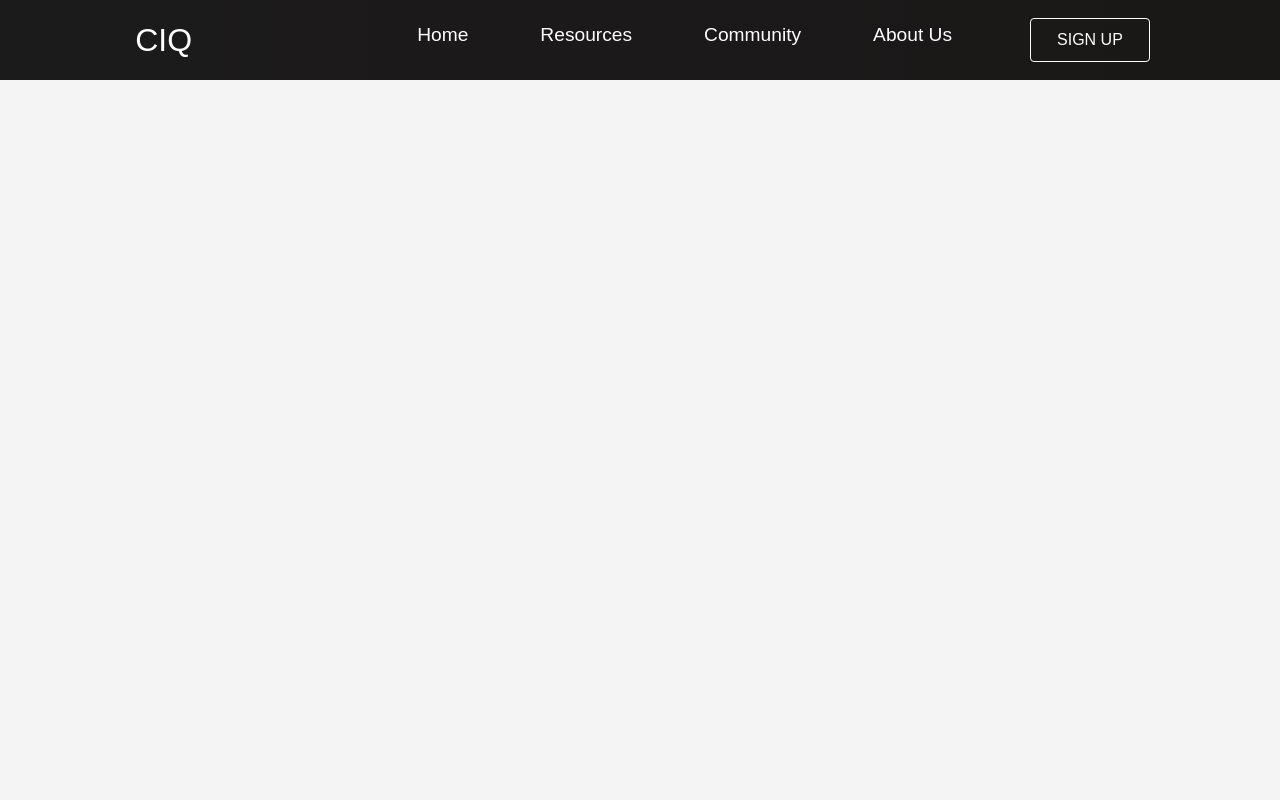
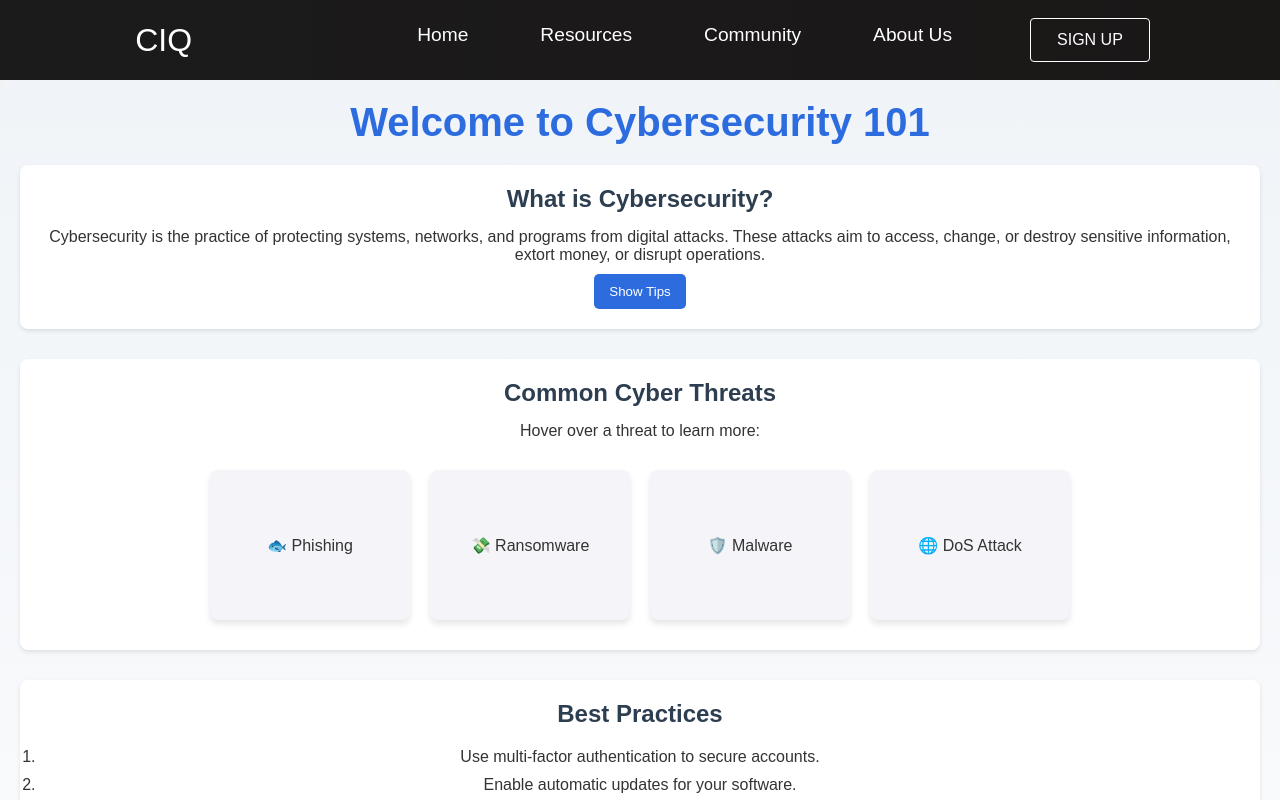
Before and after one commit to AmyL-H/COMP30040, a React (Create React App) app in the folder frontend/: page /lesson/1 in a window 1280 px wide. Shown: the top 800 px of the page. Built offline with nearby package versions, Linux system fonts and the light colour scheme.

Commit message:
Improves Lesson Page format, only done for one lesson

```diff
--- a/frontend/src/App.js
+++ b/frontend/src/App.js
@@ -27,8 +27,7 @@ function App() {
           <Route path="/" element={<HomePage />} />
           <Route path="/register" element={<Register />} />
           <Route path="/coursepage" element={<CoursePage />} />
-          <Route path="/lesson" element={<LessonPage />} />
-          {/* Route for individual course pages */}
+          <Route path="/lesson/:lessonId" element={<LessonPage />} />
           <Route path="/course/:courseId" element={<CourseInfo />} />
         </Routes>
       </div>
--- a/frontend/src/pages/CourseInfo.js
+++ b/frontend/src/pages/CourseInfo.js
@@ -1,5 +1,5 @@
-import React, { useState } from 'react';
-import { useParams } from 'react-router-dom';
+import React, { useState, useEffect } from 'react';
+import { useNavigate, useParams } from 'react-router-dom';
 import './CourseInfo.css';
 
 const courseContent = {
@@ -9,11 +9,11 @@ const courseContent = {
     duration: "4 weeks",
     skillLevel: "Beginner",
     modules: [
-      { title: "What is Cybersecurity?", status: "Completed" },
-      { title: "Importance of Cybersecurity", status: "In Progress" },
-      { title: "Common Threats and Vulnerabilities", status: "Locked" },
-      { title: "Introduction to Security Frameworks", status: "Locked" },
-      { title: "Future Trends in Cybersecurity", status: "Locked" },
+      { id: "lesson1", title: "What is Cybersecurity?", status: "Completed" },
+      { id: "lesson2", title: "Importance of Cybersecurity", status: "In Progress" },
+      { id: "lesson3", title: "Common Threats and Vulnerabilities", status: "Locked" },
+      { id: "lesson4", title: "Introduction to Security Frameworks", status: "Locked" },
+      { id: "lesson5", title: "Future Trends in Cybersecurity", status: "Locked" },
     ],
   },
   "cryptography": {
@@ -22,11 +22,11 @@ const courseContent = {
     duration: "6 weeks",
     skillLevel: "Intermediate",
     modules: [
-      { title: "Introduction to Cryptography", status: "In Progress" },
-      { title: "Symmetric vs. Asymmetric Encryption", status: "Locked" },
-      { title: "Applications of Cryptography", status: "Locked" },
-      { title: "Public Key Infrastructure (PKI)", status: "Locked" },
-      { title: "Breaking and Defending Cryptographic Systems", status: "Locked" },
+      { id: "lesson1", title: "Introduction to Cryptography", status: "In Progress" },
+      { id: "lesson2", title: "Symmetric vs. Asymmetric Encryption", status: "Locked" },
+      { id: "lesson3", title: "Applications of Cryptography", status: "Locked" },
+      { id: "lesson4", title: "Public Key Infrastructure (PKI)", status: "Locked" },
+      { id: "lesson5", title: "Breaking and Defending Cryptographic Systems", status: "Locked" },
     ],
   },
   "network-security": {
@@ -35,11 +35,11 @@ const courseContent = {
     duration: "5 weeks",
     skillLevel: "Intermediate",
     modules: [
-      { title: "Introduction to Network Security", status: "Locked" },
-      { title: "Common Network Security Tools", status: "Locked" },
-      { title: "Securing Networks", status: "Locked" },
-      { title: "Wireless Network Security", status: "Locked" },
-      { title: "Network Vulnerability Assessments", status: "Locked" },
+      { id: "lesson1", title: "Introduction to Network Security", status: "Locked" },
+      { id: "lesson2", title: "Common Network Security Tools", status: "Locked" },
+      { id: "lesson3", title: "Securing Networks", status: "Locked" },
+      { id: "lesson4", title: "Wireless Network Security", status: "Locked" },
+      { id: "lesson5", title: "Network Vulnerability Assessments", status: "Locked" },
     ],
   },
   "ethical-hacking": {
@@ -48,11 +48,11 @@ const courseContent = {
     duration: "7 weeks",
     skillLevel: "Advanced",
     modules: [
-      { title: "Introduction to Ethical Hacking", status: "Locked" },
-      { title: "Penetration Testing Methodologies", status: "Locked" },
-      { title: "Ethical Hacking Tools and Techniques", status: "Locked" },
-      { title: "Exploiting Vulnerabilities", status: "Locked" },
-      { title: "Reporting and Remediation", status: "Locked" },
+      { id: "lesson1", title: "Introduction to Ethical Hacking", status: "Locked" },
+      { id: "lesson2", title: "Penetration Testing Methodologies", status: "Locked" },
+      { id: "lesson3", title: "Ethical Hacking Tools and Techniques", status: "Locked" },
+      { id: "lesson4", title: "Exploiting Vulnerabilities", status: "Locked" },
+      { id: "lesson5", title: "Reporting and Remediation", status: "Locked" },
     ],
   },
   "security-best-practices": {
@@ -61,37 +61,52 @@ const courseContent = {
     duration: "3 weeks",
     skillLevel: "Beginner",
     modules: [
-      { title: "Personal Security Best Practices", status: "Locked" },
-      { title: "Organizational Security Strategies", status: "Locked" },
-      { title: "Incident Response and Recovery", status: "Locked" },
-      { title: "Building a Security-First Culture", status: "Locked" },
+      { id: "lesson1", title: "Personal Security Best Practices", status: "Locked" },
+      { id: "lesson2", title: "Organizational Security Strategies", status: "Locked" },
+      { id: "lesson3", title: "Incident Response and Recovery", status: "Locked" },
+      { id: "lesson4", title: "Building a Security-First Culture", status: "Locked" },
     ],
   },
 };
 
 const CourseInfo = () => {
   const { courseId } = useParams();
+  const navigate = useNavigate();
   const course = courseContent[courseId];
+
   const [lastAccessed, setLastAccessed] = useState(
     JSON.parse(localStorage.getItem(`${courseId}-lastAccessed`)) || 0
   );
+
+  useEffect(() => {
+    if (course) {
+      localStorage.setItem(`${courseId}-lastAccessed`, JSON.stringify(lastAccessed));
+    }
+  }, [lastAccessed, courseId, course]);
 
   if (!course) {
     return <h2>Course not found</h2>;
   }
 
+  const handleModuleClick = (moduleId, status) => {
+    if (status !== "Locked") {
+      navigate(`/lesson/${moduleId}`);
+      const index = course.modules.findIndex((module) => module.id === moduleId);
+      setLastAccessed(index);
+    } else {
+      alert("This lesson is locked. Complete the previous lessons first!");
+    }
+  };
+
   // Save the last accessed module to localStorage
   const resumeCourse = () => {
     const nextModule = course.modules[lastAccessed];
     if (nextModule && nextModule.status !== "Locked") {
-      alert(`Resuming "${nextModule.title}"`);
-      setLastAccessed(lastAccessed + 1);
+      navigate(`/lesson/${nextModule.id}`);
     } else {
-      alert("All available modules are completed or locked.");
+      alert("No unlocked lessons available to resume.");
     }
   };
-
-  localStorage.setItem(`${courseId}-lastAccessed`, JSON.stringify(lastAccessed));
 
   // Calculate overall progress
   const totalModules = course.modules.length;
@@ -123,21 +138,16 @@ const CourseInfo = () => {
         Resume
       </button>
 
-      {/* Quest Map */}
+      {/* Modules */}
       <div className="quest-map">
         {course.modules.map((module, index) => (
           <div
             key={index}
-            className={`module-node ${module.status.toLowerCase()} ${
-              index === lastAccessed ? "current-module" : ""
-            }`}
+            className={`module-node ${module.status.toLowerCase()}`}
+            onClick={() => handleModuleClick(module.id, module.status)}
           >
             <div className="node-icon">
-              {module.status === "Completed"
-                ? "✔️"
-                : module.status === "In Progress"
-                ? "⏳"
-                : "🔒"}
+              {module.status === "Completed" ? "✔️" : module.status === "In Progress" ? "⏳" : "🔒"}
             </div>
             <h3>{module.title}</h3>
           </div>
--- /dev/null
+++ b/frontend/src/pages/LessonPage.css
@@ -0,0 +1,132 @@
+.lesson-page {
+    padding: 20px;
+    font-family: 'Poppins', sans-serif;
+    background: linear-gradient(to bottom, #f0f4f8, #ffffff);
+    color: #333;
+    border-radius: 10px;
+    box-shadow: 0 4px 8px rgba(0, 0, 0, 0.1);
+    animation: fadeIn 0.8s ease-in-out;
+  }
+
+@keyframes fadeIn {
+  from {
+    opacity: 0;
+  }
+  to {
+    opacity: 1;
+  }
+}
+
+.title {
+  text-align: center;
+  color: #2d6cdf;
+  font-size: 2.5rem;
+  margin-bottom: 20px;
+}
+
+.lesson-section {
+  margin-bottom: 30px;
+  background: #ffffff;
+  padding: 20px;
+  border-radius: 8px;
+  box-shadow: 0 2px 4px rgba(0, 0, 0, 0.1);
+}
+
+.lesson-section h2 {
+  color: #2c3e50;
+  margin-bottom: 15px;
+}
+
+.tips {
+  background: #f9f9f9;
+  border-left: 4px solid #2d6cdf;
+  padding: 10px 15px;
+  margin-top: 10px;
+  border-radius: 5px;
+}
+
+.toggle-button {
+  margin-top: 10px;
+  background: #2d6cdf;
+  color: #fff;
+  border: none;
+  padding: 10px 15px;
+  border-radius: 5px;
+  cursor: pointer;
+}
+
+.toggle-button:hover {
+  background: #1b4f9a;
+}
+
+.threat-grid {
+  display: flex;
+  flex-wrap: wrap;
+  justify-content: center; /* Centers content horizontally */
+  align-items: center;    /* Centers content vertically */
+  gap: 20px;
+  margin-top: 20px;
+  padding: 10px;
+}
+
+.threat-card {
+  display: flex;
+  flex-direction: column;
+  justify-content: center; /* Centers the text vertically within each card */
+  align-items: center;     /* Centers the text horizontally within each card */
+  width: 200px;
+  height: 150px;
+  background-color: #f4f4f9;
+  border-radius: 8px;
+  box-shadow: 0 4px 6px rgba(0, 0, 0, 0.1);
+  padding: 10px;
+  text-align: center;
+  transition: transform 0.3s ease, box-shadow 0.3s ease;
+}
+
+.threat-card:hover {
+  transform: scale(1.05);
+  box-shadow: 0 8px 12px rgba(0, 0, 0, 0.2);
+}
+
+.threat-card h3 {
+  font-size: 1.2rem;
+  margin-bottom: 5px;
+  color: #34495e;
+}
+
+.threat-card p {
+  font-size: 0.9rem;
+  color: #7f8c8d;
+}
+
+
+.tooltip {
+  visibility: hidden;
+  opacity: 0;
+  position: absolute;
+  bottom: 100%;
+  left: 50%;
+  transform: translateX(-50%);
+  background: #333;
+  color: #fff;
+  padding: 5px 10px;
+  border-radius: 4px;
+  font-size: 0.85rem;
+  transition: visibility 0.2s, opacity 0.2s;
+}
+
+.threat-card:hover .tooltip {
+  visibility: visible;
+  opacity: 1;
+}
+
+.animated-list li {
+  padding: 5px 0;
+  transition: transform 0.2s, background 0.2s;
+}
+
+.animated-list li:hover {
+  transform: scale(1.05);
+  background: #eef5ff;
+}
--- a/frontend/src/pages/LessonPage.js
+++ b/frontend/src/pages/LessonPage.js
@@ -1,28 +1,80 @@
-import React from 'react';
+import React, { useState } from 'react';
 import Quiz from '../components/Quiz';
+import './LessonPage.css';
 
 function LessonPage() {
-  const sampleQuestions = [
-    {
-      questionText: 'What is cybersecurity?',
-      answerOptions: [
-        { answerText: 'Protecting data from threats', isCorrect: true },
-        { answerText: 'Creating viruses', isCorrect: false },
-        { answerText: 'Programming', isCorrect: false },
-      ],
-    },
-    // Additional questions
-  ];
+  const [showTips, setShowTips] = useState(false);
+  const toggleTips = () => setShowTips(!showTips);
 
   return (
     <div className="lesson-page">
-      <h1>Lesson Title</h1>
-      <p>Lesson content goes here...</p>
+      <h1 className="title">Welcome to Cybersecurity 101</h1>
+      <section className="lesson-section">
+        <h2>What is Cybersecurity?</h2>
+        <p>
+          Cybersecurity is the practice of protecting systems, networks, and programs from digital attacks. These
+          attacks aim to access, change, or destroy sensitive information, extort money, or disrupt operations.
+        </p>
+        <button className="toggle-button" onClick={toggleTips}>
+          {showTips ? 'Hide Tips' : 'Show Tips'}
+        </button>
+        {showTips && (
+          <div className="tips">
+            <h3>Quick Tips:</h3>
+            <ul>
+              <li>Think before clicking on unknown links.</li>
+              <li>Keep software updated to patch vulnerabilities.</li>
+              <li>Use unique, strong passwords for each account.</li>
+            </ul>
+          </div>
+        )}
+      </section>
+
+      <section className="lesson-section">
+        <h2>Common Cyber Threats</h2>
+        <div className="interactive-box">
+          <p>Hover over a threat to learn more:</p>
+          <div className="threat-grid">
+            <div className="threat-card">
+              <span className="tooltip">Phishing: Deceptive emails to steal data.</span>
+              🐟 Phishing
+            </div>
+            <div className="threat-card">
+              <span className="tooltip">Ransomware: Encrypts data for ransom.</span>
+              💸 Ransomware
+            </div>
+            <div className="threat-card">
+              <span className="tooltip">Malware: Malicious software harming systems.</span>
+              🛡️ Malware
+            </div>
+            <div className="threat-card">
+              <span className="tooltip">DoS: Overloading systems to disrupt service.</span>
+              🌐 DoS Attack
+            </div>
+          </div>
+        </div>
+      </section>
+
+      <section className="lesson-section">
+        <h2>Best Practices</h2>
+        <ol className="animated-list">
+          <li>Use multi-factor authentication to secure accounts.</li>
+          <li>Enable automatic updates for your software.</li>
+          <li>Avoid connecting to public Wi-Fi without a VPN.</li>
+          <li>Perform regular backups of important data.</li>
+        </ol>
+      </section>
+
       <h2>Quiz</h2>
       <Quiz
-        question="What is the primary purpose of encryption?"
-        options={['To store data', 'To secure data', 'To delete data', 'To backup data']}
-        correctAnswer="To secure data"
+        question="What is cybersecurity?"
+        options={['Protecting data from threats', 'Creating viruses', 'Programming']}
+        correctAnswer="Protecting data from threats"
+      />
+      <Quiz
+        question="What is the purpose of cybersecurity?"
+        options={['To secure digital assets', 'To sell personal data', 'To encourage hacking']}
+        correctAnswer="To secure digital assets"
       />
     </div>
   );
```
